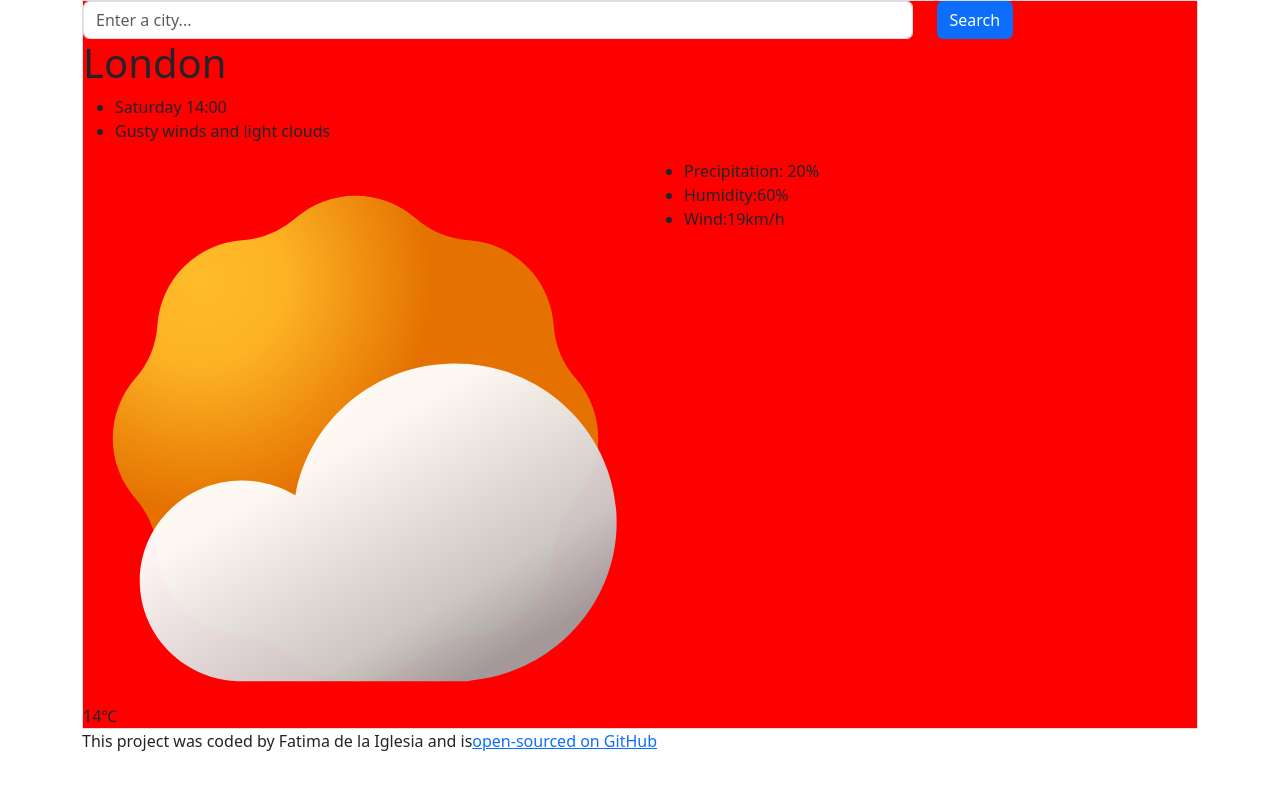
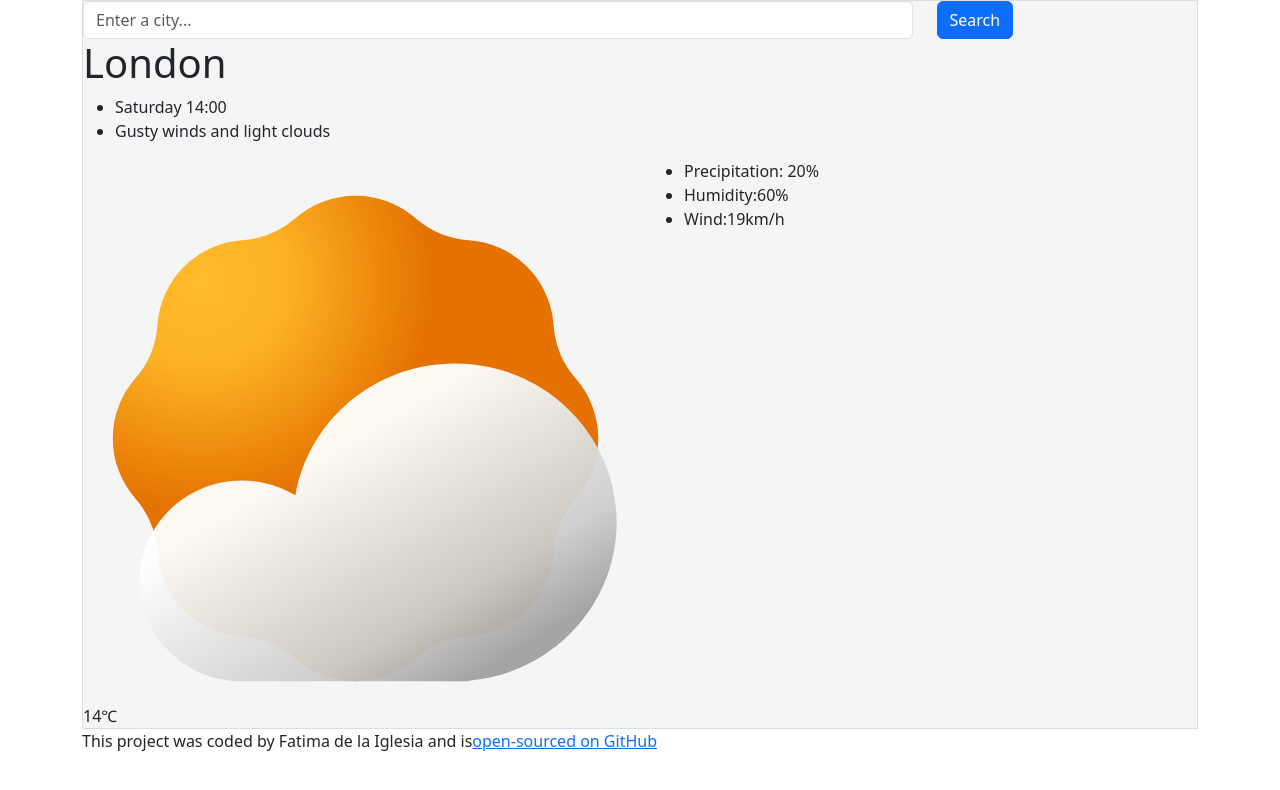
Before and after one commit to FatimadelaIglesia/my-react-app, a React (Create React App) app: page / in a window 1280 px wide. Shown: the top 790 px of the page. Built offline with nearby package versions, Linux system fonts and the light colour scheme.

Commit message:
Update Weather.css

```diff
--- a/src/Weather.css
+++ b/src/Weather.css
@@ -1,4 +1,4 @@
 .Weather {
-  background-color: red;
+  background-color: whitesmoke;
   border: 1px solid #dadde1;
 }
```
